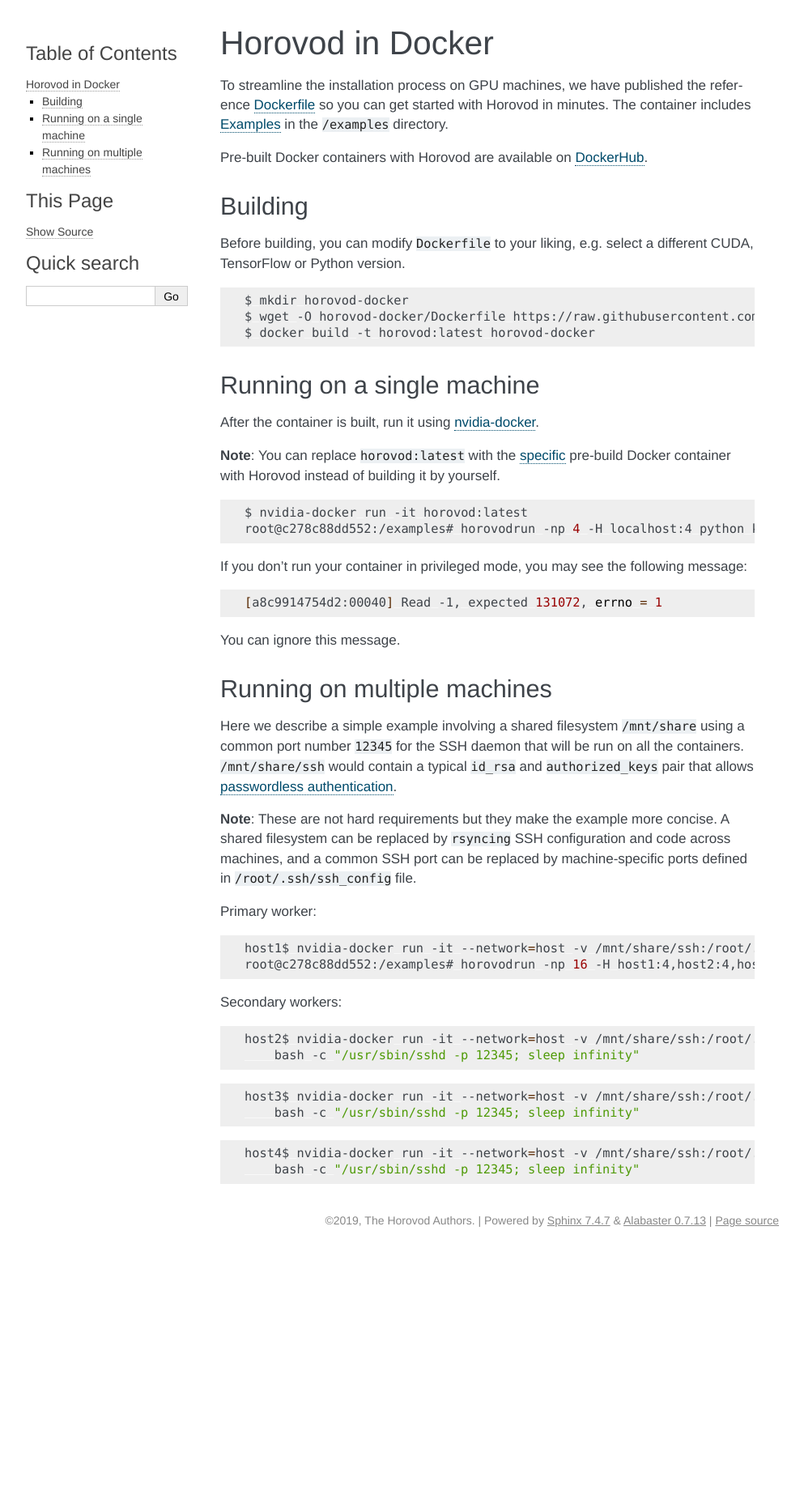
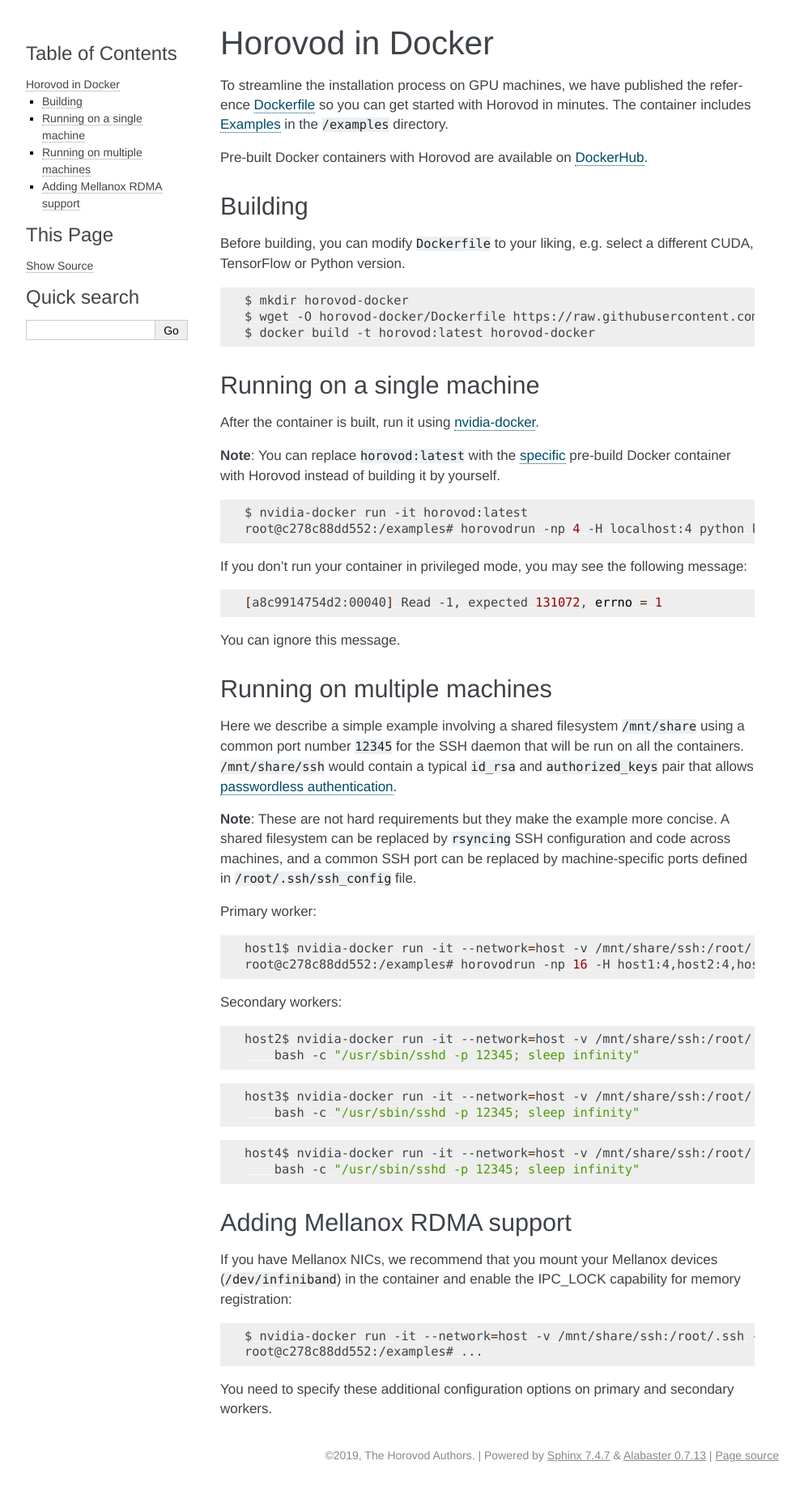
Before and after one commit to horovod/horovod, a Sphinx documentation site: the page built from docs/docker.rst, in a window 1280 px wide. Shown: the whole page at 81% size, without its empty margins (148-1141 px from the left). Built offline with Sphinx 7.4.7, drawn with Linux system fonts in a browser that asks for light colours; before the commit the page ends 1545 px from its top, so only the background shows below that.

Commit message:
Add RDMA instructions to Dockerfile (#1150)
* Add MOFED installation instructions to Dockerfile

Signed-off-by: Alex Sergeev <alsrgv@users.noreply.github.com>

* Update docs as per #1159

Signed-off-by: Alex Sergeev <alsrgv@users.noreply.github.com>

* Review feedback

Signed-off-by: Alex Sergeev <alsrgv@users.noreply.github.com>

```diff
--- a/docs/docker.rst
+++ b/docs/docker.rst
@@ -80,4 +80,18 @@
         bash -c "/usr/sbin/sshd -p 12345; sleep infinity"
 
 
+Adding Mellanox RDMA support
+~~~~~~~~~~~~~~~~~~~~~~~~~~~~
+If you have Mellanox NICs, we recommend that you mount your Mellanox devices (``/dev/infiniband``) in the container
+and enable the IPC_LOCK capability for memory registration:
+
+.. code-block:: bash
+
+   $ nvidia-docker run -it --network=host -v /mnt/share/ssh:/root/.ssh --cap-add=IPC_LOCK --device=/dev/infiniband horovod:latest
+   root@c278c88dd552:/examples# ...
+
+
+You need to specify these additional configuration options on primary and secondary workers.
+
+
 .. inclusion-marker-end-do-not-remove
```
